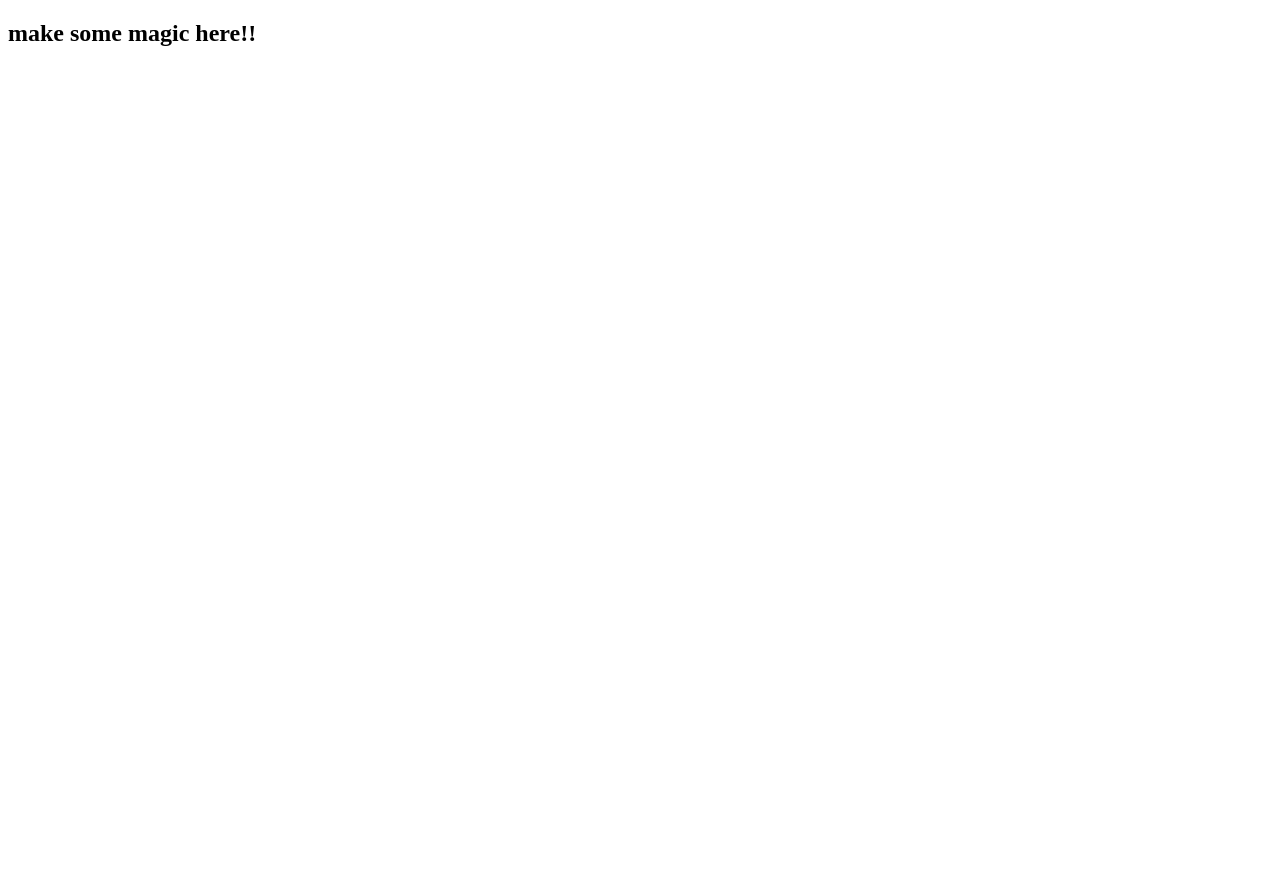
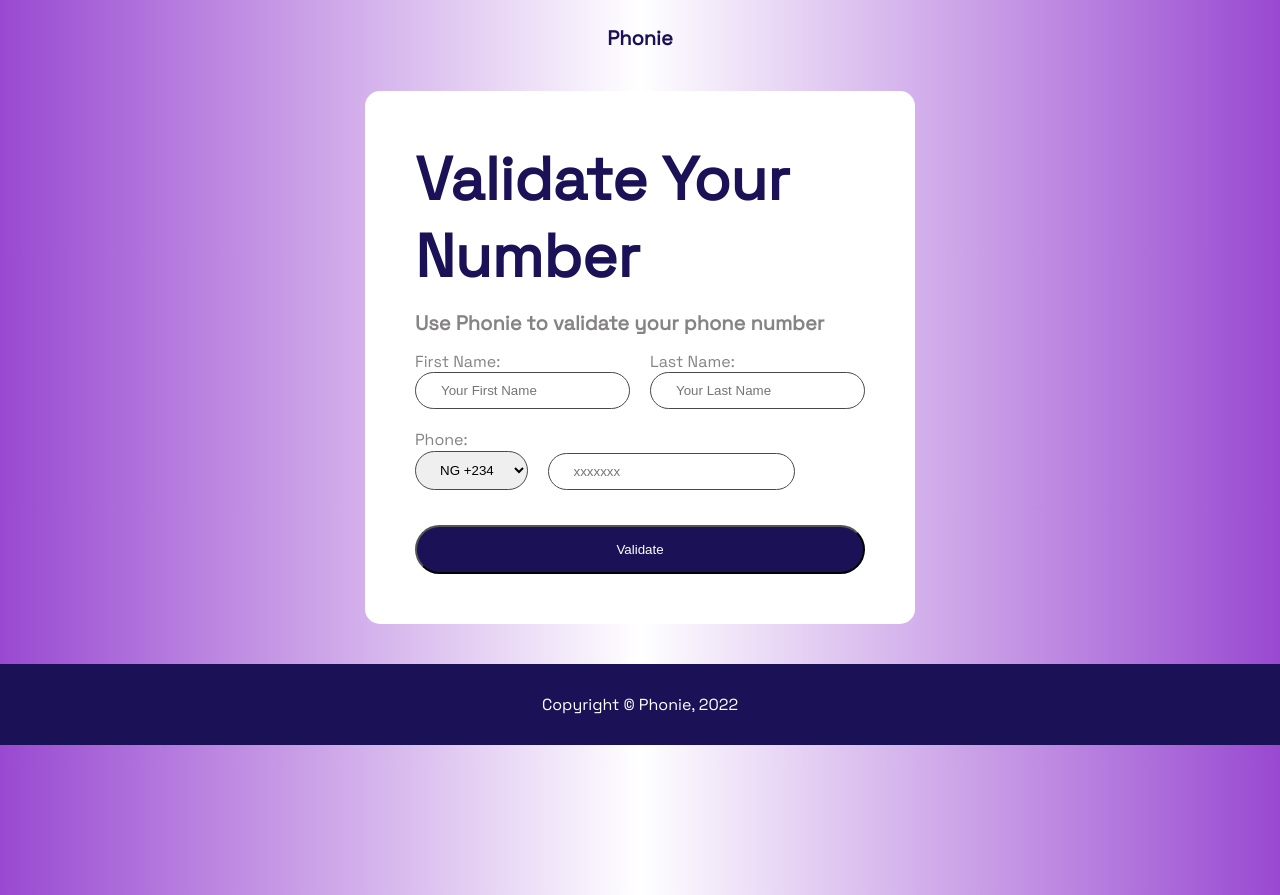
Before and after one commit to alvinokafor/circle-176-phonie, a plain HTML site: page index.html in a window 1280 px wide. Before the commit the page ends 800 px from the top, so only its background shows below. Drawn offline with Linux system fonts and the light colour scheme.

Commit message:
added js functionality

```diff
--- a/app.mjs
+++ b/app.mjs
@@ -1,17 +1,72 @@
 function startApp() {
-    // Your entire app should not necessarily be coded inside this
-    // single function (though there's no penalty for that),
-    // so create and use/call additional functions from here
+  const mtnNumbers = [
+    "0803",
+    "0806",
+    "0704",
+    "0703",
+    "0706",
+    "0813",
+    "0816",
+    "0814",
+    "0903",
+    "0906",
+    "0810",
+    "0913",
+    "0916",
+  ];
+  const airtelNumbers = [
+    "0802",
+    "0808",
+    "0702",
+    "0708",
+    "0812",
+    "0701",
+    "0901",
+    "0818",
+    "0902",
+    "0904",
+    "0912",
+    "0907",
+  ];
+  const gloNumbers = ["0805", "0807", "0705", "0815", "0811", "0905", "0915"];
+  const nineMobileNumbers = ["0809", "0818", "0817", "0909", "0908"];
 
-    // pls remove the below and make some magic in here!
-    console.log('make magic in here!');
+  const phoneNumber = document.getElementById("phone_number");
+  const button = document.getElementById("button");
+  const img = document.getElementById("img");
 
-    const header = document.querySelector('h2');
-    if(header) {
-      header.textContent = 'make some magic here!!';
+  function validatePhoneNumber() {
+    const value = phoneNumber.value; // will be more than 4 characters
+    const first4 = value.substring(0, 4); // first 4 characters
+
+    const mtnBool = mtnNumbers.includes(first4);
+    const airtelBool = airtelNumbers.includes(first4);
+    const gloBool = gloNumbers.includes(first4);
+    const nineMobileBool = nineMobileNumbers.includes(first4);
+    // console.log('mtnBool', mtnBool)
+
+    if (mtnBool) {
+      img.src = "./images/MTN.png";
+      img.style.visibility = "visible";
+    } else if (airtelBool) {
+      img.src = "./images/Airtel.png";
+      img.style.visibility = "visible";
+    } else if (gloBool) {
+      img.src = "./images/Glo.png";
+      img.style.visibility = "visible";
+    } else if (nineMobileBool) {
+      img.src = "./images/9mobile.png";
+      img.style.visibility = "visible";
+    } else {
+      img.style.visibility = "hidden";
     }
-  };
+  }
 
-  // ======= DO NOT EDIT ============== //
-  export default startApp;
+  button.addEventListener("click", validatePhoneNumber);
+  phoneNumber.addEventListener("keyup", validatePhoneNumber);
+
+};
+
+// ======= DO NOT EDIT ============== //
+export default startApp;
   // ======= EEND DO NOT EDIT ========= //
--- a/index.html
+++ b/index.html
@@ -1,19 +1,76 @@
 <!DOCTYPE html>
 <html lang="en">
-<head>
-    <meta charset="UTF-8">
-    <meta http-equiv="X-UA-Compatible" content="IE=edge">
-    <meta name="viewport" content="width=device-width, initial-scale=1.0">
-    <title>Name of chosen challenge</title>
-
-    <link rel="stylesheet" href="style.css">
-</head>
-<body>
-
-    <h2>make some magic here!!</h2>
-
-    <!-- // ============= EEND DO NOT EDIT ============== // -->
+  <head>
+    <meta charset="UTF-8" />
+    <meta http-equiv="X-UA-Compatible" content="IE=edge" />
+    <meta name="viewport" content="width=device-width, initial-scale=1.0" />
+    <link rel="stylesheet" href="style.css" />
     <script src="index.mjs" type="module"></script>
-    <!-- // ============= EEND DO NOT EDIT ============== // -->
-</body>
+    <title>Circle 176 Phonie</title>
+  </head>
+  <body>
+    <header class="container">
+      <p>Phonie</p>
+    </header>
+    <div class="main">
+      <div class="heading">
+        <h1>Validate Your Number</h1>
+        <p>Use Phonie to validate your phone number</p>
+      </div>
+      <form action="/action_page.php" method="_blank">
+        <div class="form-field">
+          <div>
+            <label for="first_name">First Name:</label>
+            <input
+              type="text"
+              id="first_name"
+              name="first_name"
+              placeholder="Your First Name"
+              class="inputs"
+            />
+          </div>
+          <div>
+            <label for="last_name">Last Name:</label>
+            <input
+              type="text"
+              id="last_name"
+              name="last_name"
+              placeholder="Your Last Name"
+              class="inputs"
+            />
+          </div>
+        </div>
+        <div class="phone">
+          <label for="phone_number"> Phone: </label>
+          <div class="img-container">
+            <select name="country_code" id="country_code">
+              <option value="nigeria">NG +234</option>
+              <option value="ghana">GH +233</option>
+              <option value="south_africa">SA +27</option>
+              <option value="togo">TG +228</option>
+              <option value="kenya">KY +254</option>
+            </select>
+            <div class="phone-number">
+              <input
+                type="tel"
+                name="phone_number"
+                id="phone_number"
+                placeholder="xxxxxxx"
+                class="inputs"
+              />
+            </div>
+            <img id="img" src="" alt="" />
+          </div>
+        </div>
+      </form>
+      <div>
+        <button class="button" id="button" type="submit">Validate</button>
+      </div>
+    </div>
+    <footer class="footer">
+      <div>
+        <p>Copyright &COPY; Phonie, 2022</p>
+      </div>
+    </footer>
+  </body>
 </html>
--- a/style.css
+++ b/style.css
@@ -0,0 +1,122 @@
+@import url("https://fonts.googleapis.com/css2?family=Space+Grotesk&display=swap");
+@import url("https://fonts.googleapis.com/css2?family=DM+Sans:wght@400;500;700&display=swap");
+
+* {
+  margin: 0px;
+  padding: 0px;
+  box-sizing: border-box;
+}
+
+:root {
+  --custom-color1: rgba(124, 120, 120, 0.92);
+  --custom-color2: rgb(26, 17, 86);
+}
+
+body {
+  font-family: "Space Grotesk", sans-serif;
+  background-image: linear-gradient(
+    to right,
+    rgb(153, 73, 209),
+    white,
+    rgb(153, 73, 209)
+  );
+  margin-bottom: 150px;
+}
+
+.container {
+  text-align: center;
+  color: var(--custom-color2);
+  font-size: 20px;
+  font-weight: bold;
+  margin-top: 25px;
+}
+
+.main {
+  width: 550px;
+  /*     height: 500px; */
+  background-color: rgb(255, 255, 255);
+  margin: auto;
+  margin-top: 40px;
+  padding: 50px;
+  border-radius: 15px;
+  margin-bottom: 40px;
+}
+
+.heading h1 {
+  font-size: 60px;
+  color: var(--custom-color2);
+  font-weight: 500px;
+}
+
+.heading p {
+  color: var(--custom-color1);
+  font-weight: bold;
+  font-size: 20px;
+  margin-top: 15px;
+}
+
+label {
+  color: var(--custom-color1);
+}
+
+.form-field {
+  display: grid;
+  grid-template-columns: 1fr 1fr;
+  gap: 20px;
+  margin-top: 15px;
+}
+
+.inputs {
+  border: 1px solid #494949;
+  border-radius: 30px;
+  width: 100%;
+  padding: 10px 25px;
+  color: var(--custom-color1);
+}
+
+select {
+  border: 1px solid #494949;
+  border-radius: 25px;
+  padding: 10px 15px 10px 20px;
+  width: 25%;
+  margin-right: 20px;
+}
+
+.button {
+  color: rgb(255, 255, 255);
+  background-color: var(--custom-color2);
+  width: 100%;
+  margin-top: 35px;
+  padding: 15px;
+  border-radius: 30px;
+  text-align: center;
+}
+
+.footer {
+  text-align: center;
+  color: rgb(255, 255, 255);
+  background-color: var(--custom-color2);
+  padding: 30px;
+}
+
+.img-container {
+  display: flex;
+  align-items: flex-end;
+}
+
+.phone-number {
+  flex-grow: 1;
+}
+
+.phone {
+  margin-top: 20px;
+}
+
+#img {
+  height: 40px;
+  width: 50px;
+  display: block;
+  margin-left: 20px;
+  visibility: hidden;
+  object-fit: contain;
+}
```
Also changed, not shown: images/9mobile.png (added), images/Airtel.png (added), images/Glo.png (added), images/MTN.png (added), 4 other files.
